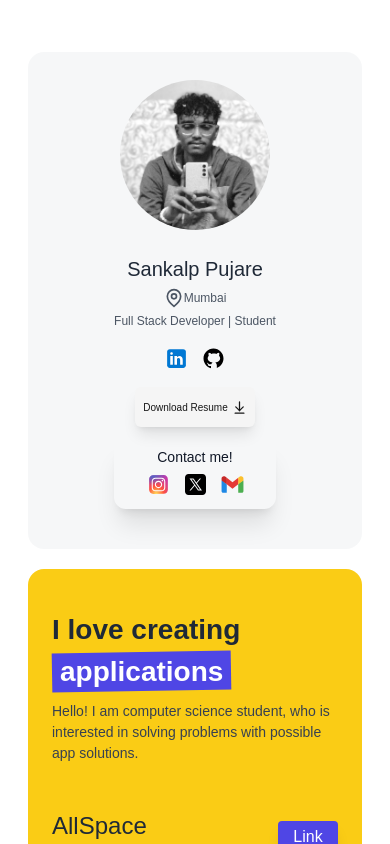
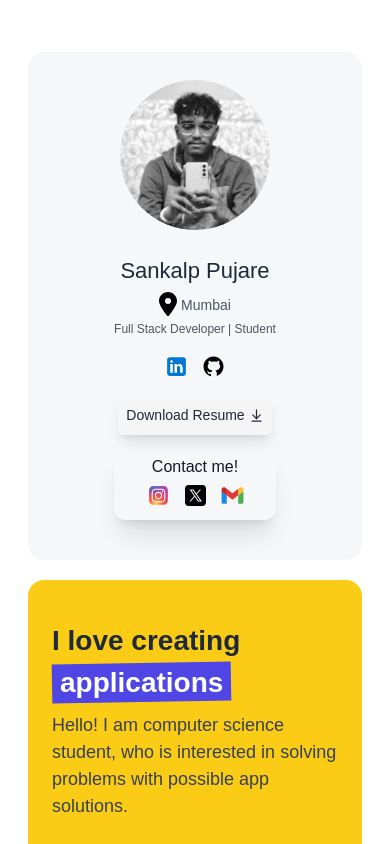
Before and after one commit to snklp-10/Portfolio, a Next.js app: page / in a window 390 px wide. Shown: the top 844 px of the page. Built offline with nearby package versions, Linux system fonts and the light colour scheme; a web font is replaced by a local one.

Commit message:
Made additional changes

```diff
--- a/src/components/Project-list.tsx
+++ b/src/components/Project-list.tsx
@@ -9,7 +9,7 @@ const ProjectList = () => {
   const isSmallScreen = useMediaQuery({ maxWidth: 640 })
   return (
     <>
-      <div className='mt-6 flex w-full items-center justify-center'>
+      <div className='mt-6 flex w-full items-center justify-center '>
         <ul className='w-full space-y-2 py-3'>
           <li>
             <div className='flex w-full items-center justify-center gap-1 pt-1'>
--- a/src/components/profile-section.tsx
+++ b/src/components/profile-section.tsx
@@ -8,7 +8,7 @@ import Twitter from '../../public/X.svg'
 import Mail from '../../public/Mail.svg'
 import Github from '../../public/Github.svg'
 import Link from 'next/link'
-
+import location from '../../public/Location.svg'
 import { ArrowDownToLine, MapPinIcon } from 'lucide-react'
 import { Tilt_Warp } from 'next/font/google'
 
@@ -26,13 +26,13 @@ const ProfileSection = () => {
               <Image src={Profile} alt='profile' className='rounded-full' />
             </div>
           </div>
-          <div className='text-[20px] sm:text-[30px]'>
+          <div className='text-[22px] sm:text-[32px]'>
             <div className='mt-6 flex items-center justify-center'>
               <h1 className='text-gray-800'>Sankalp Pujare</h1>
             </div>
-            <div className='m-1 flex items-center justify-center text-gray-600 '>
-              <MapPinIcon size={20} />
-              <h2 className='text-[12px] sm:text-[16px]'>Mumbai</h2>
+            <div className='my-1 flex items-center justify-center gap-1 text-gray-600 '>
+              <Image src={location} alt='location' width={18} height={18} />
+              <h2 className='mt-1 text-[14px] sm:text-[18px]'>Mumbai</h2>
             </div>
             <div className='flex items-center  justify-center text-gray-600 '>
               <h2 className='text-[12px] sm:text-[16px]'>
@@ -62,7 +62,7 @@ const ProfileSection = () => {
           <div className='flex w-full items-center justify-center'>
             <Button
               variant='secondary'
-              className='flex items-center justify-center gap-1 text-[10px] shadow-lg hover:rotate-2 sm:text-[16px]'
+              className='flex items-center justify-center gap-1 text-[14px] text-gray-800 shadow-lg  hover:rotate-2 sm:text-[18px]'
             >
               <Link href='https://rb.gy/oztocw'>Download Resume</Link>
               <ArrowDownToLine size={15} />
@@ -72,7 +72,7 @@ const ProfileSection = () => {
         <div className='my-3 rounded-xl shadow-xl'>
           <div className='flex items-center justify-center'>
             <div className='flex w-full items-center justify-center pt-2'>
-              <span className='text-[14px] text-gray-900'>Contact me!</span>
+              <span className='text-[16px] text-gray-900'>Contact me!</span>
             </div>
           </div>
           <motion.div
--- a/src/components/project-section.tsx
+++ b/src/components/project-section.tsx
@@ -27,7 +27,7 @@ const ProjectSection = () => {
                   }}
                 >
                   <div className='m:mb-4 flex items-center justify-start sm:w-full '>
-                    <h1 className='text-[28px] font-bold text-gray-800 lg:text-[54px]'>
+                    <h1 className='text-[28px] font-semibold text-gray-800 lg:text-[54px]'>
                       <span className='relative'>
                         I love creating
                         <span className='whiespace-nowrap relative left-2 sm:left-3 md:top-0'>
@@ -41,8 +41,8 @@ const ProjectSection = () => {
                       </span>
                     </h1>
                   </div>
-                  <div className='mt-2 flex items-center justify-center sm:mt-0'>
-                    <span className='text-[14px] text-gray-700 md:text-[22px]'>
+                  <div className='mt-2 flex items-center justify-start  sm:mt-0'>
+                    <span className='text-[18px] font-medium text-gray-700 lg:text-[22px]'>
                       <h2>
                         Hello! I am computer science student, who is interested
                         in solving problems with possible app solutions.
```
Also changed, not shown: public/Location.png, public/Location.svg (added).
